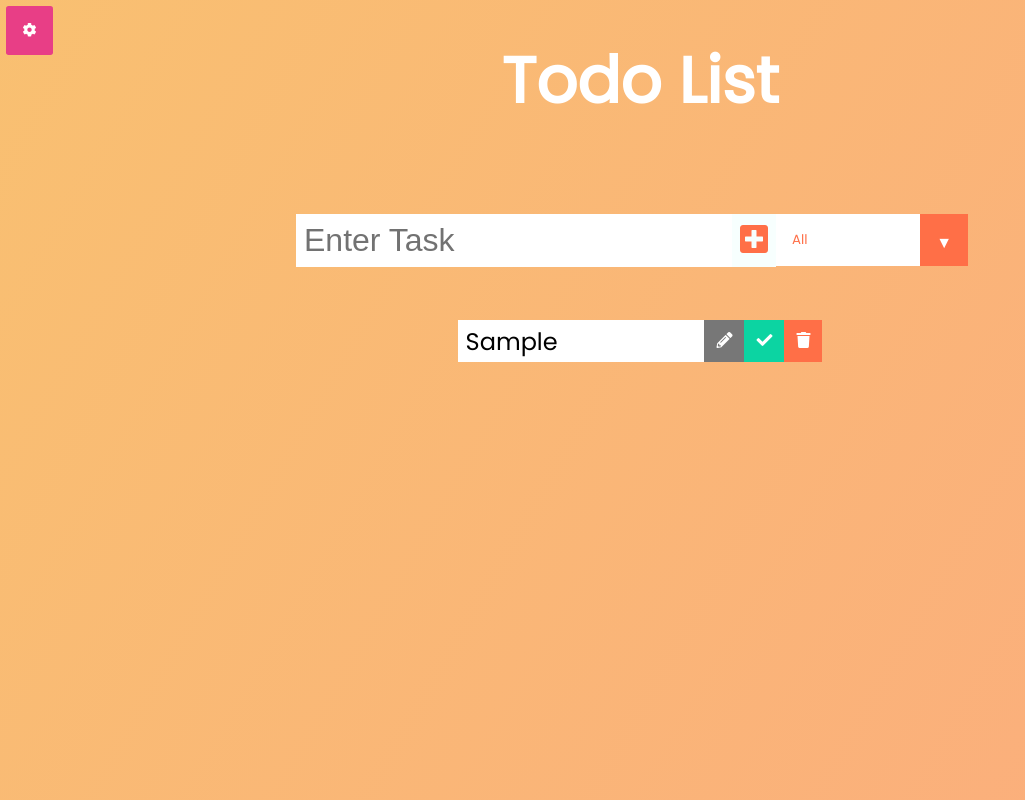
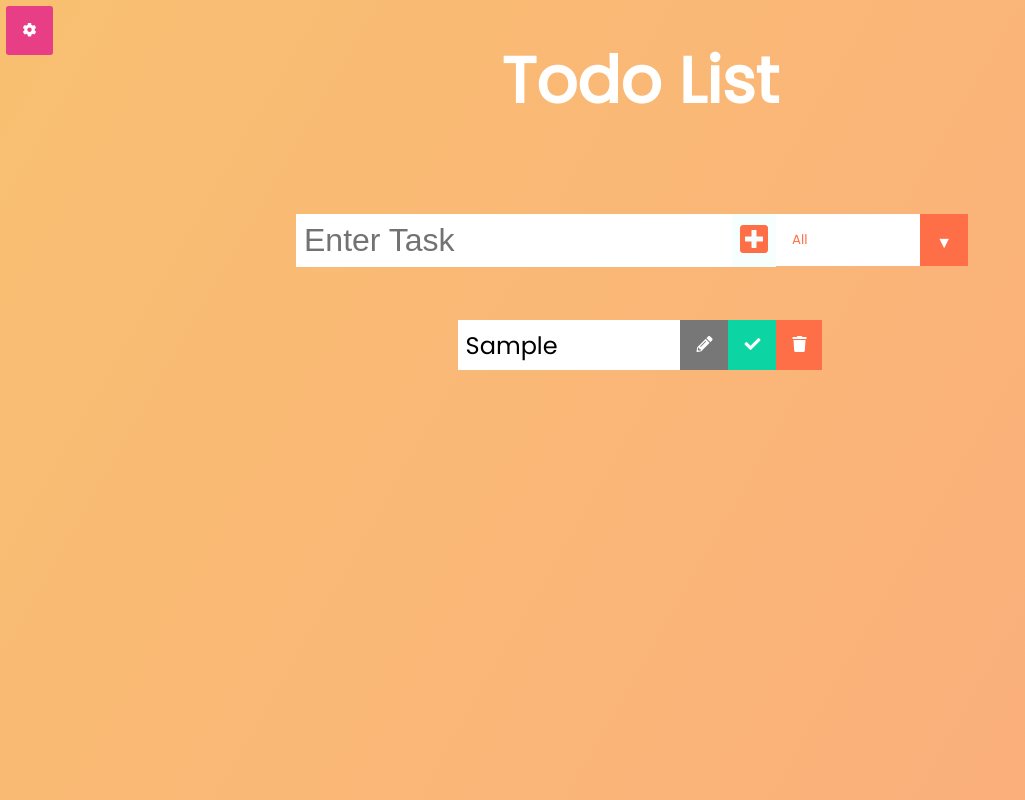
Before and after one commit to VidTDM/Todo-List, a React (Create React App) app: page / in a window 1280 px wide. Both pictures are taken after typing "Sample" into the empty fields and a click on the button 754 px from the left and 240 px from the top of the page. Shown: the whole page, without its empty margins (0-1025 px from the left). Built offline with nearby package versions, Linux system fonts and the light colour scheme.

Commit message:
Fixing a mistake

```diff
--- a/src/App.css
+++ b/src/App.css
@@ -133,7 +133,7 @@ form button:hover {
   background: #ff6f47;
   color: white;
   border: none;
-  padding: 0.75rem;
+  padding: 1rem;
   cursor: pointer;
   font-size: 1rem;
 }
--- a/src/App.scss
+++ b/src/App.scss
@@ -84,7 +84,7 @@ form {
     background: $red;
     color: white;
     border: none;
-    padding: .75rem;
+    padding: 1rem;
     cursor: pointer;
     font-size: 1rem;
 }
```
